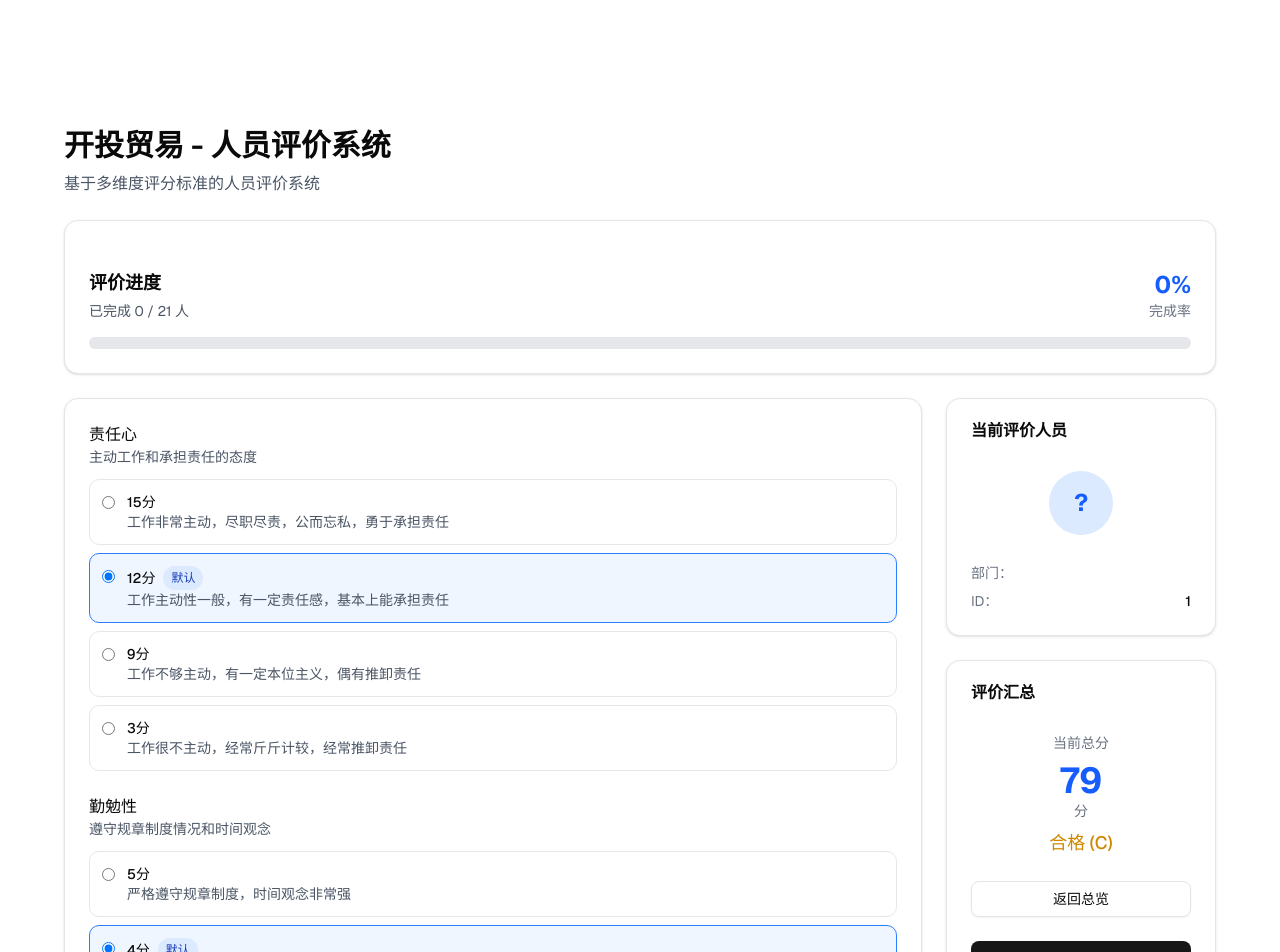
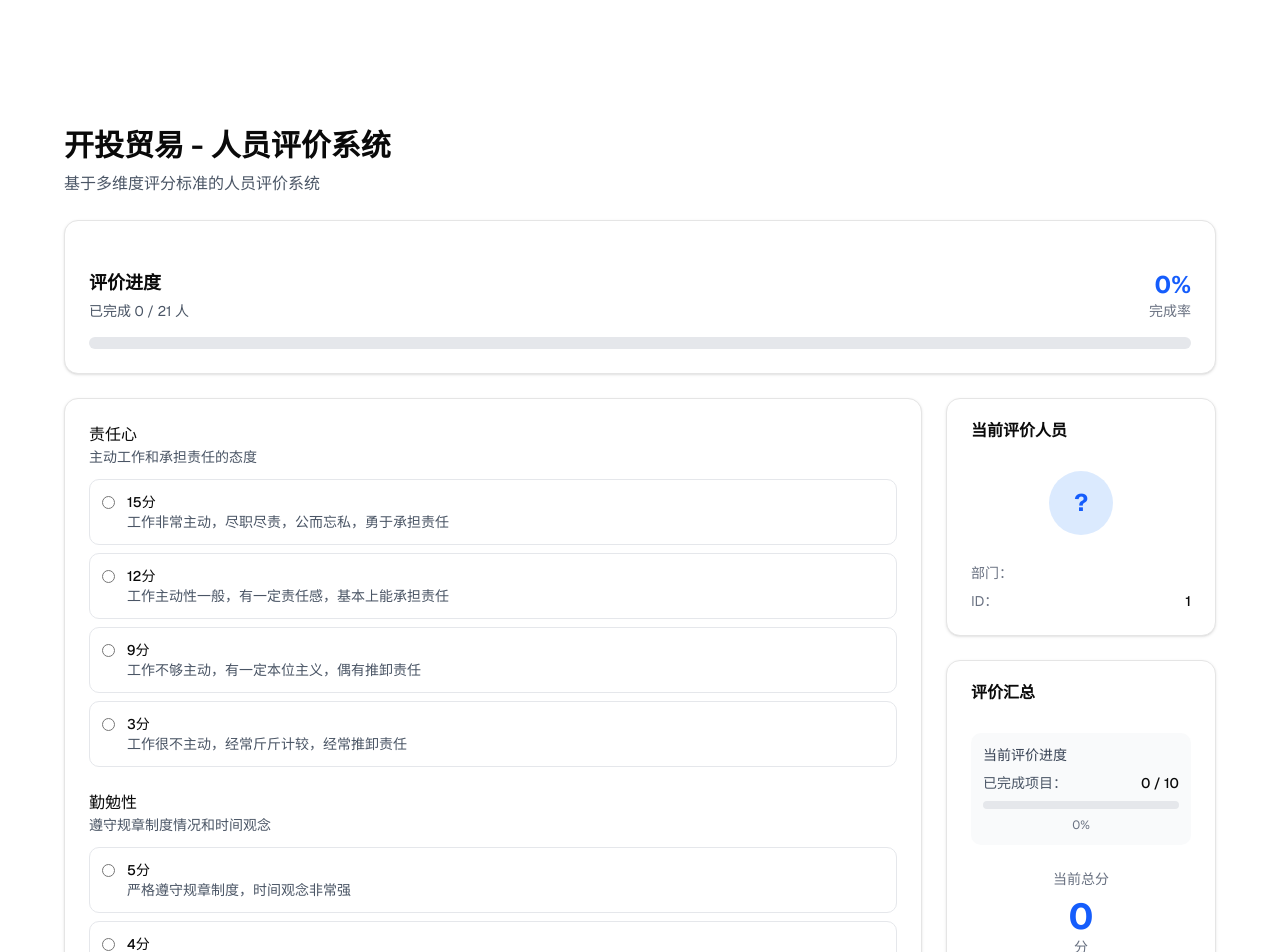
Before and after one commit to jinzhepro/vote, a Next.js app: page /vote/kaitou/1/1 in a window 1280 px wide. Shown: the top 952 px of the page. Built offline with nearby package versions, Linux system fonts and the light colour scheme.

Commit message:
refactor(vote): 移除默认评分设置并添加评价进度显示
修改重置评分功能从"重置为默认分数"改为"清空所有评分"
移除默认评分标签显示
添加当前评价进度显示组件
调整经控贸易部门B+C等级人数限制从39-42改为40-44

```diff
--- a/src/components/vote/EvaluationVote.jsx
+++ b/src/components/vote/EvaluationVote.jsx
@@ -274,8 +274,8 @@ export function EvaluationVote({ department, onBack, initialPersonId }) {
 
   // 重置为默认分数
   const resetToDefaultScores = () => {
-    setEvaluations(getDefaultEvaluations());
-    toast.info("已重置为默认分数");
+    setEvaluations({});
+    toast.info("已清空所有评分");
   };
 
   // 获取默认评分（每个评价标准的中间值）
@@ -310,8 +310,8 @@ export function EvaluationVote({ department, onBack, initialPersonId }) {
     if (mergedEvaluations[personId]) {
       setEvaluations(mergedEvaluations[personId].evaluations);
     } else {
-      // 设置默认分数
-      setEvaluations(getDefaultEvaluations());
+      // 不设置默认分数，保持为空
+      setEvaluations({});
     }
   };
 
@@ -325,8 +325,8 @@ export function EvaluationVote({ department, onBack, initialPersonId }) {
       if (mergedEvaluations[selectedPerson]) {
         setEvaluations(mergedEvaluations[selectedPerson].evaluations);
       } else {
-        // 如果没有评价记录，设置默认分数
-        setEvaluations(getDefaultEvaluations());
+        // 如果没有评价记录，不设置默认分数，保持为空
+        setEvaluations({});
       }
     }
   }, [selectedPerson, userEvaluations]);
@@ -730,12 +730,7 @@ export function EvaluationVote({ department, onBack, initialPersonId }) {
                                         已保存
                                       </span>
                                     )}
-                                  {evaluations[key] === option.value &&
-                                    isDefaultValue(key, option.value) && (
-                                      <span className="px-2 py-1 rounded-full text-xs font-medium bg-blue-100 text-blue-800">
-                                        默认
-                                      </span>
-                                    )}
+                                  {/* 移除默认标签显示 */}
                                 </div>
                                 <div className="text-sm text-gray-600">
                                   {option.label}
@@ -851,6 +846,42 @@ export function EvaluationVote({ department, onBack, initialPersonId }) {
                     <CardTitle>评价汇总</CardTitle>
                   </CardHeader>
                   <CardContent className="space-y-6">
+                    {/* 当前评价进度 */}
+                    <div className="bg-gray-50 p-3 rounded-lg">
+                      <div className="text-sm font-medium text-gray-700 mb-2">
+                        当前评价进度
+                      </div>
+                      <div className="space-y-2">
+                        <div className="flex justify-between text-sm">
+                          <span className="text-gray-600">已完成项目：</span>
+                          <span className="font-medium">
+                            {Object.keys(evaluations).length} /{" "}
+                            {Object.keys(criteria).length}
+                          </span>
+                        </div>
+                        <div className="w-full bg-gray-200 rounded-full h-2">
+                          <div
+                            className="bg-blue-600 h-2 rounded-full transition-all duration-300"
+                            style={{
+                              width: `${
+                                (Object.keys(evaluations).length /
+                                  Object.keys(criteria).length) *
+                                100
+                              }%`,
+                            }}
+                          ></div>
+                        </div>
+                        <div className="text-center text-xs text-gray-500">
+                          {Math.round(
+                            (Object.keys(evaluations).length /
+                              Object.keys(criteria).length) *
+                              100
+                          )}
+                          %
+                        </div>
+                      </div>
+                    </div>
+
                     {/* 总分显示 */}
                     <div className="text-center">
                       <div className="text-sm font-medium text-gray-500 mb-2">
@@ -949,11 +980,11 @@ export function EvaluationVote({ department, onBack, initialPersonId }) {
                       {/* 重置按钮 */}
                       <Button
                         variant="outline"
-                        onClick={resetToDefaultScores}
+                        onClick={() => setEvaluations({})}
                         className="w-full"
                         disabled={getResetButtonDisabled()}
                       >
-                        重置为默认分数
+                        清空所有评分
                       </Button>
                     </div>
                   </CardContent>
--- a/src/components/vote/VotePersonnelList.jsx
+++ b/src/components/vote/VotePersonnelList.jsx
@@ -471,7 +471,7 @@ export function VotePersonnelList({ department, role = "employee", onBack }) {
                     <div className="space-y-1">
                       <div>
                         {department === "jingkong"
-                          ? "经控贸易部门等级分布要求：A≤8人，B+C=39-42人，D+E=3-6人"
+                          ? "经控贸易部门等级分布要求：A≤8人，B+C=40-44人，D+E=3-6人"
                           : "开投贸易部门等级分布要求：A≤3人，B+C=15-17人，D+E=1-4人"}
                       </div>
                       {department === "jingkong" && (
@@ -537,7 +537,7 @@ export function VotePersonnelList({ department, role = "employee", onBack }) {
                               const bcCount = stats.B.count + stats.C.count;
                               const isValid =
                                 department === "jingkong"
-                                  ? bcCount >= 39 && bcCount <= 42
+                                  ? bcCount >= 40 && bcCount <= 44
                                   : bcCount >= 15 && bcCount <= 17;
                               return isValid
                                 ? "text-green-600"
@@ -547,7 +547,7 @@ export function VotePersonnelList({ department, role = "employee", onBack }) {
                             {getGradeStatistics().B.count +
                               getGradeStatistics().C.count}
                             人 /{" "}
-                            {department === "jingkong" ? "39-42人" : "15-17人"}
+                            {department === "jingkong" ? "40-44人" : "15-17人"}
                           </span>
                         </div>
                         <div className="flex justify-between">
--- a/src/data/evaluationCriteria.js
+++ b/src/data/evaluationCriteria.js
@@ -242,7 +242,7 @@ export const validateGradeDistribution = (evaluations, department) => {
     // 经控贸易部门规则
     validationRules = {
       A: { max: 8, description: "≤8人" },
-      BC: { min: 39, max: 42, description: "39-42人" },
+      BC: { min: 40, max: 44, description: "40-44人" },
       DE: { min: 3, max: 6, description: "3-6人" },
     };
     departmentName = "经控贸易";
@@ -413,7 +413,7 @@ export const getGradeDistributionSuggestions = (evaluations, department) => {
   // 根据部门获取限制值
   let limits;
   if (department === "jingkong") {
-    limits = { A: 8, BC: { min: 39, max: 42 }, DE: { min: 3, max: 6 } };
+    limits = { A: 8, BC: { min: 40, max: 44 }, DE: { min: 3, max: 6 } };
   } else if (department === "kaitou") {
     limits = { A: 3, BC: { min: 15, max: 17 }, DE: { min: 1, max: 4 } };
   } else {
```
